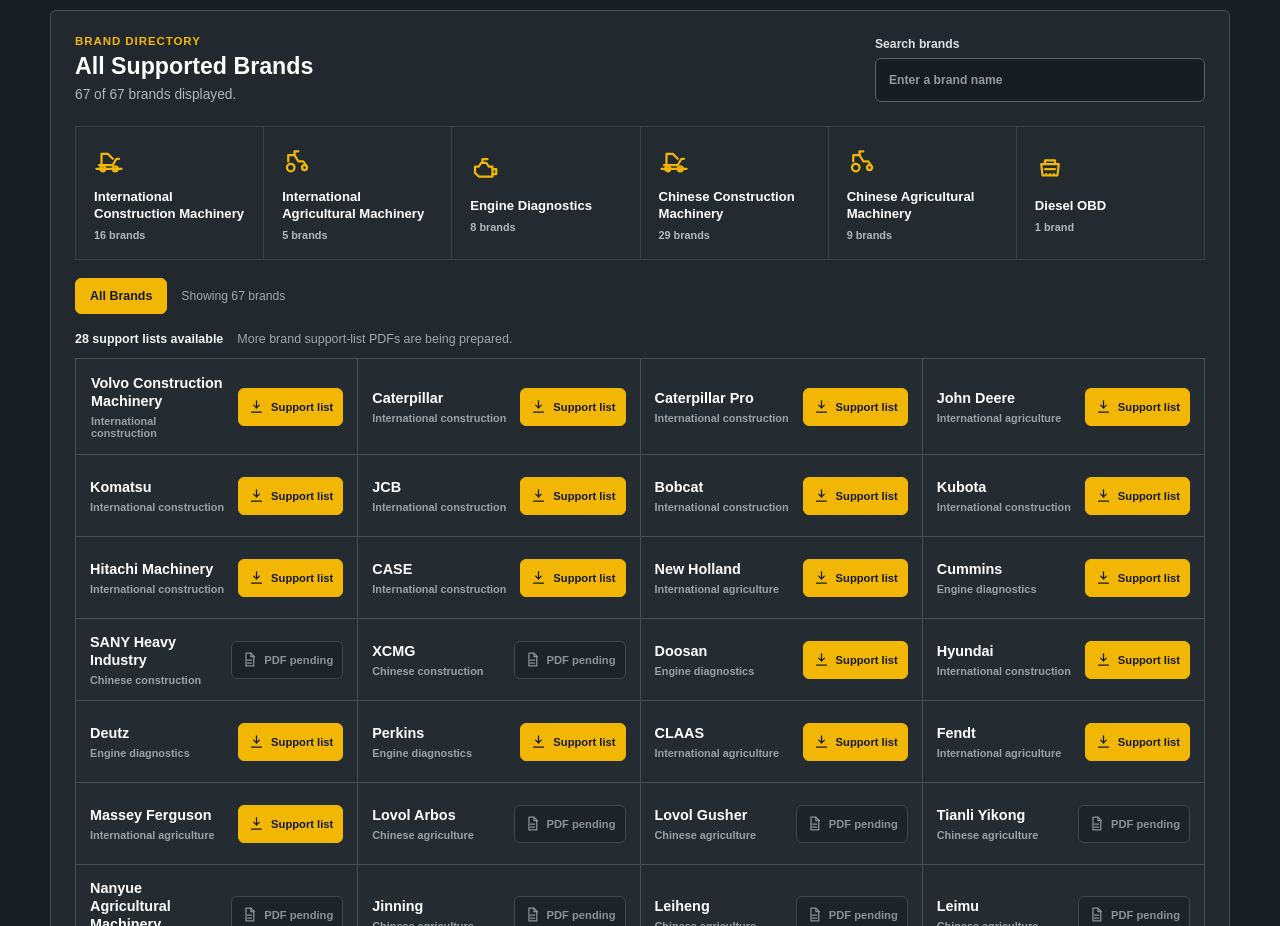
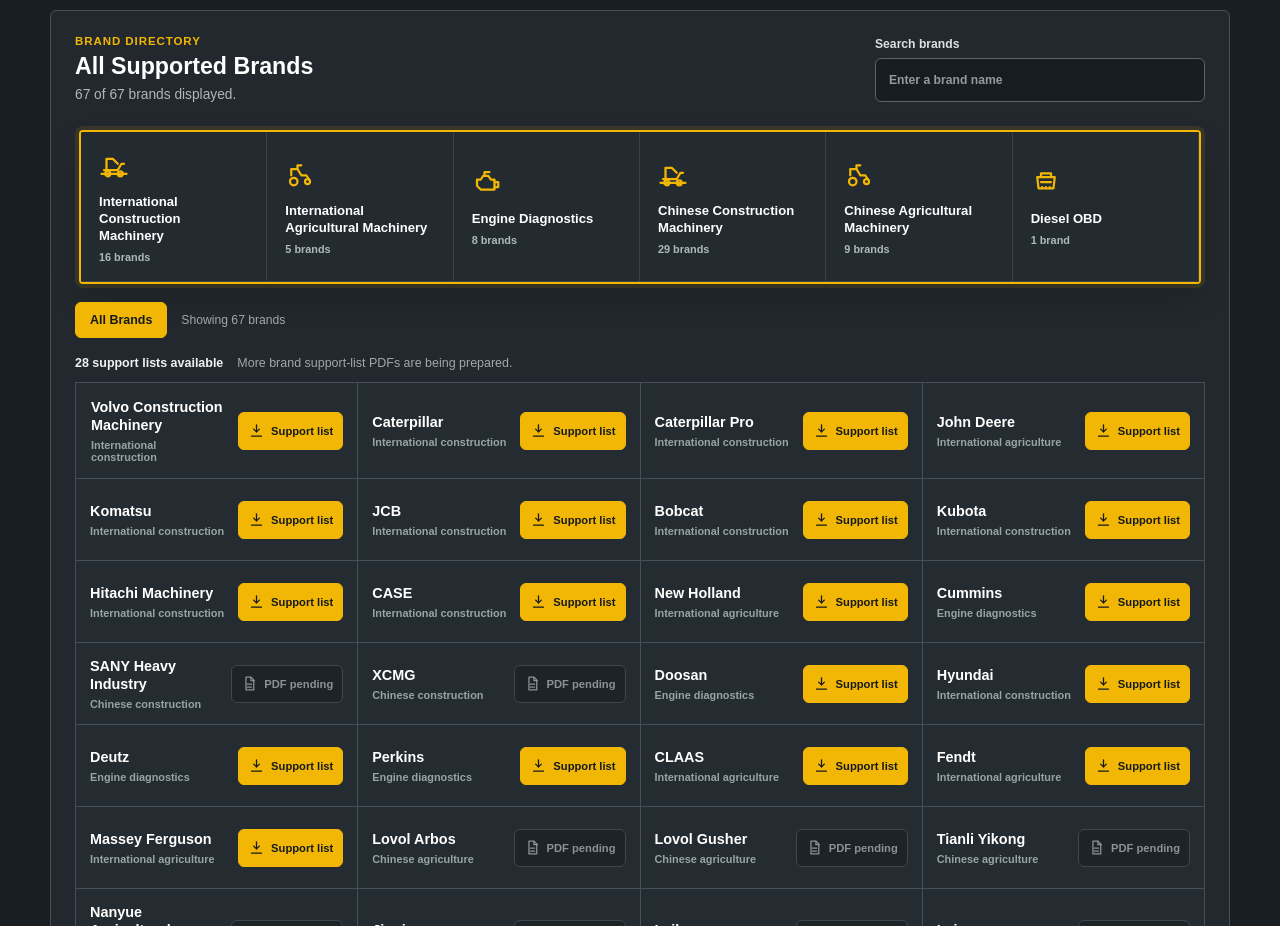
Before and after one commit to mengyliu6/xtruck-site, a Vue app: page / in a window 1280 px wide. Shown: the part 3400-4326 px from the top of the page. Built offline with nearby package versions, Linux system fonts and the light colour scheme; no server answers.

Commit message:
Highlight brand industry filters

```diff
--- a/src/assets/styles/base.css
+++ b/src/assets/styles/base.css
@@ -744,9 +744,13 @@
 .coverage-categories {
   display: grid;
   grid-template-columns: repeat(6, minmax(0, 1fr));
-  margin-top: 24px;
-  border-top: 1px solid #3a4248;
-  border-left: 1px solid #3a4248;
+  margin: 28px 4px 4px;
+  overflow: hidden;
+  border: 2px solid var(--accent);
+  border-radius: 4px;
+  box-shadow:
+    0 0 0 4px rgb(251 188 4 / 10%),
+    0 14px 30px rgb(0 0 0 / 16%);
 }
 
 .coverage-categories button {
@@ -771,11 +775,14 @@
 
 .coverage-categories button:hover {
   background: #2b3338;
+  box-shadow: inset 0 0 0 1px rgb(251 188 4 / 55%);
 }
 
 .coverage-categories button[aria-pressed='true'] {
   background: #30383d;
-  box-shadow: inset 0 4px 0 var(--accent);
+  box-shadow:
+    inset 0 4px 0 var(--accent),
+    inset 0 0 0 1px rgb(251 188 4 / 34%);
 }
 
 .coverage-categories .icon-glyph {
```
